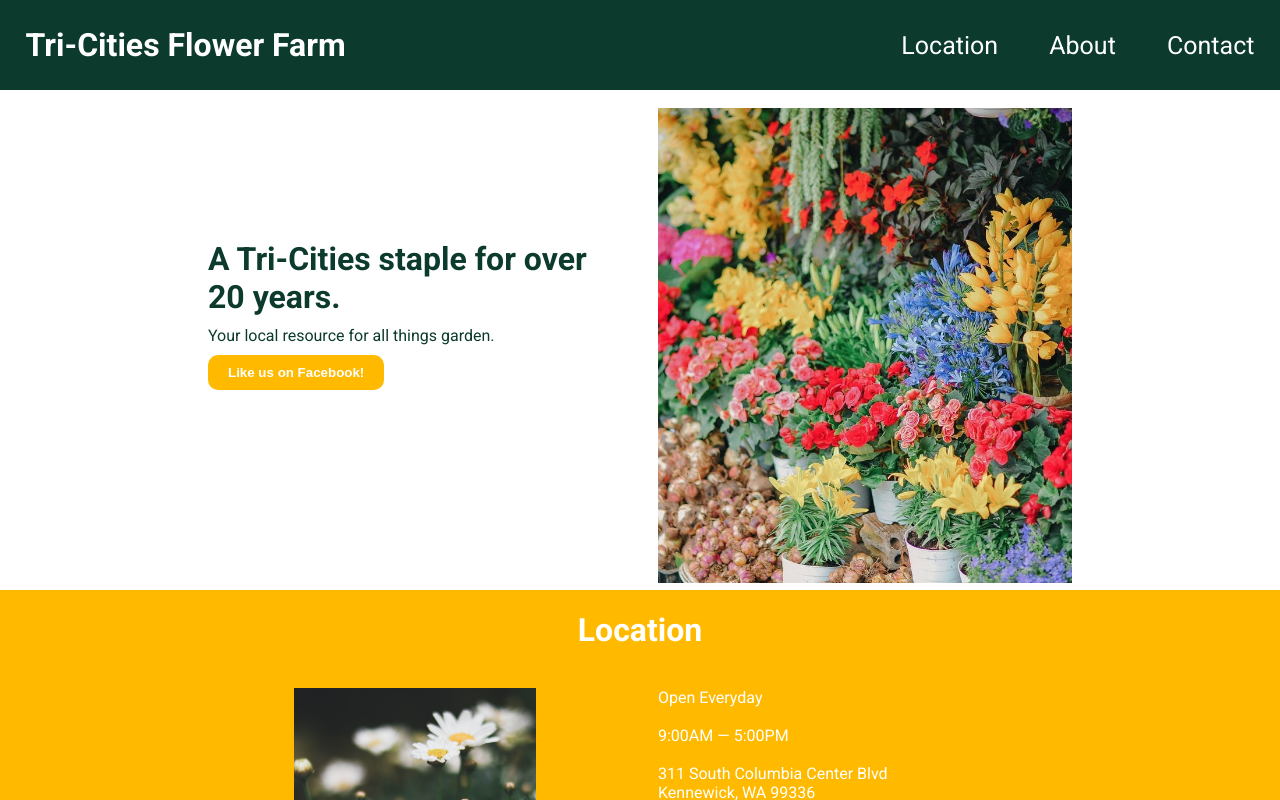
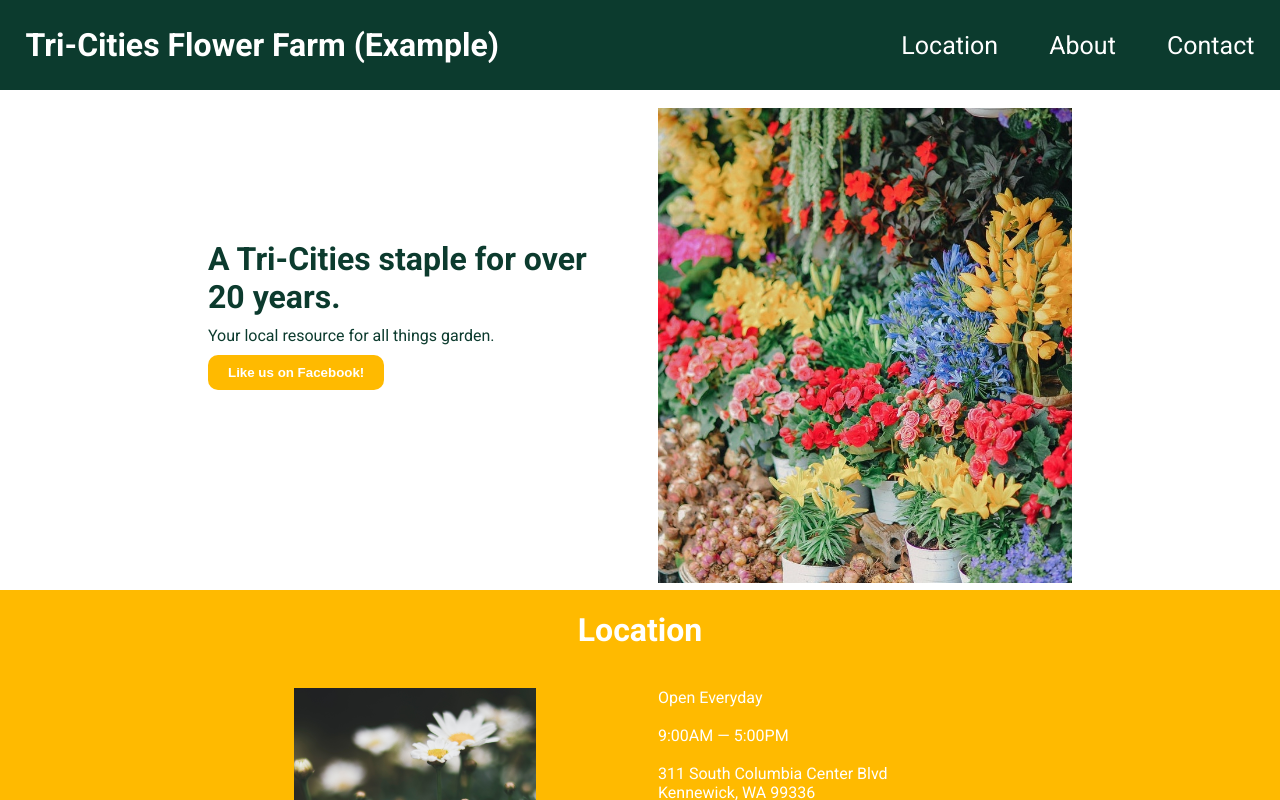
Before and after one commit to lindsayjohnston/flower-farm-test-website-jan2022, a React (Create React App) app: page / in a window 1280 px wide. Shown: the top 800 px of the page. Built offline with nearby package versions, Linux system fonts and the light colour scheme.

Commit message:
Added (example) to title again

```diff
--- a/src/components/landscape/MenuLandscape/MenuLandscape.js
+++ b/src/components/landscape/MenuLandscape/MenuLandscape.js
@@ -6,7 +6,7 @@ const menuLandscape = (props) =>{
       <div className="menuLandscape">
             <div className="title" >
                 <a href= "#top">
-                  <h1>Tri-Cities Flower Farm</h1>
+                  <h1>Tri-Cities Flower Farm (Example)</h1>
                 </a>
             </div>
             <div className="sectionLinks">
```
